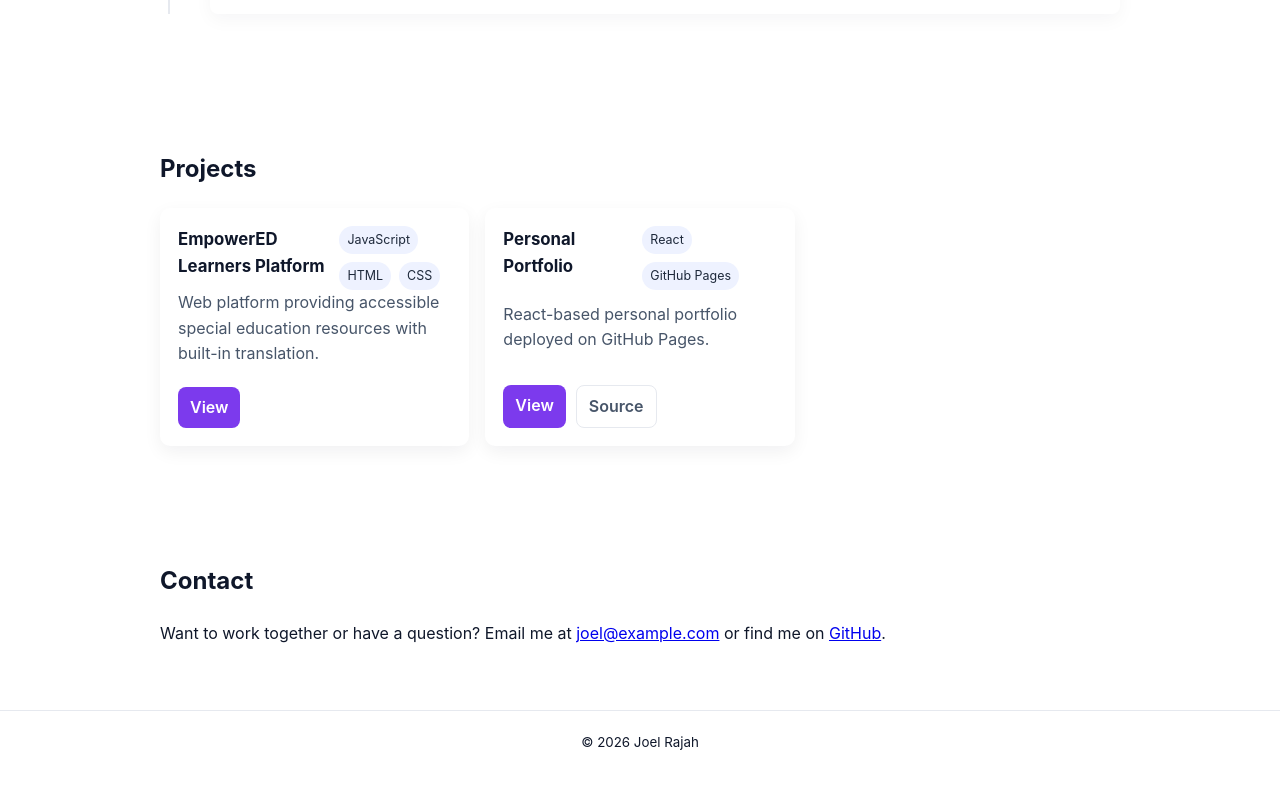
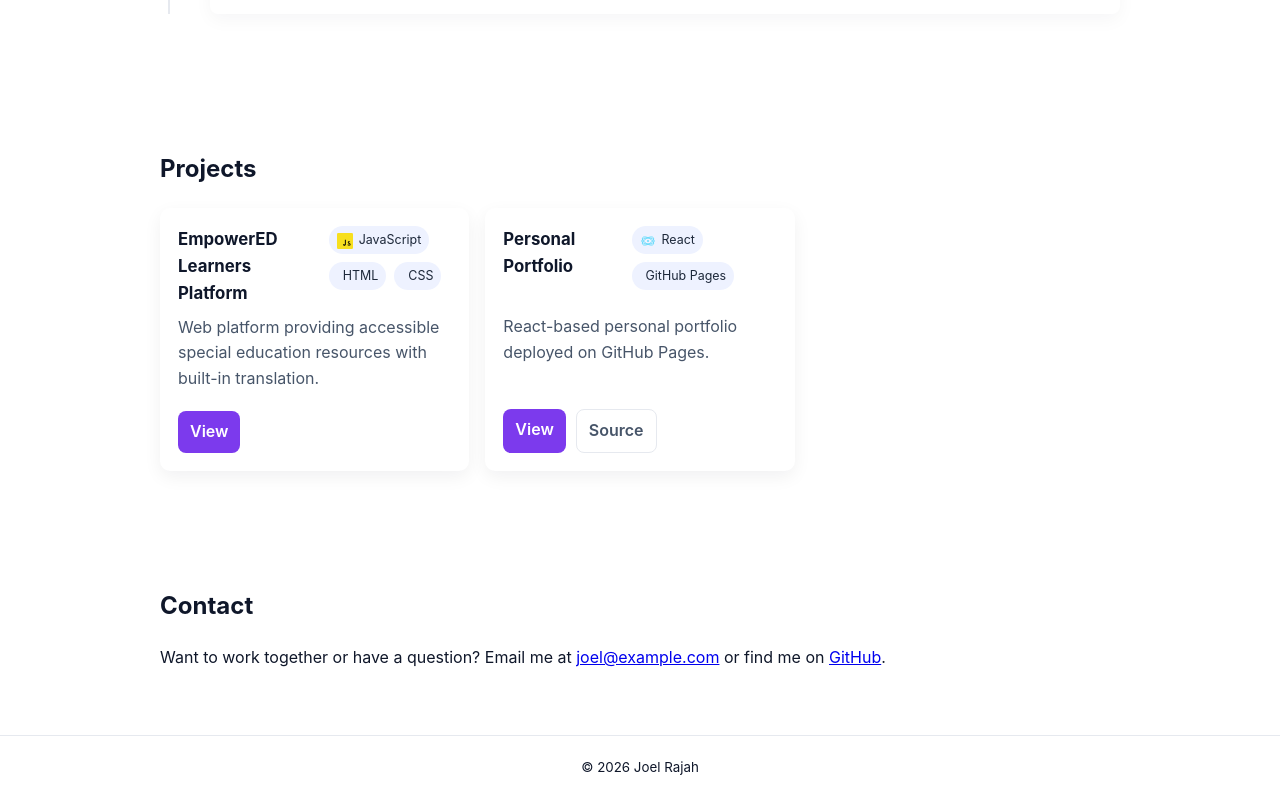
Before and after one commit to joelrajah08/joelrajah08.github.io, a React (Create React App) app: page / in a window 1280 px wide. Shown: the part 1236-2033 px from the top of the page. Before the commit the page ends 2009 px from the top, so only its background shows below. Built offline with nearby package versions, Linux system fonts and the light colour scheme.

Commit message:
feat(projects): add hover animation, inline tech icons, and modal project detail view

```diff
--- a/src/App.css
+++ b/src/App.css
@@ -180,6 +180,47 @@
   .projects .grid { grid-template-columns: repeat(3, 1fr); }
 }
 
+/* Hover animation and accessibility */
+.project-card {
+  transition: transform .18s cubic-bezier(.2,.9,.2,1), box-shadow .18s ease;
+  cursor: pointer;
+}
+@media (prefers-reduced-motion: no-preference) {
+  .project-card:hover, .project-card:focus {
+    transform: translateY(-6px);
+    box-shadow: 0 14px 32px rgba(16,24,40,0.12);
+  }
+}
+
+/* Tech inline icon styles */
+.tech-inline { display:inline-flex; vertical-align:middle; }
+.tech-icon { display:block; }
+.tech-text { margin-left:6px; }
+
+/* Modal styles */
+.modal-overlay {
+  position: fixed;
+  inset: 0;
+  background: rgba(2,6,23,0.55);
+  display: flex;
+  align-items: center;
+  justify-content: center;
+  padding: 20px;
+  z-index: 60;
+}
+.modal-content {
+  background: white;
+  border-radius: 10px;
+  max-width: 720px;
+  width: 100%;
+  box-shadow: 0 20px 60px rgba(2,6,23,0.3);
+  padding: 18px;
+}
+.modal-header { display:flex; justify-content:space-between; align-items:center; gap:12px; }
+.modal-close { background:transparent; border:0; font-size:1.4rem; line-height:1; cursor:pointer; }
+.modal-body { margin-top:12px; }
+
+
 @media (max-width: 520px) {
   .hero h1 { font-size: 1.6rem; }
   .container { width: 94%; }
--- /dev/null
+++ b/src/components/Modal.js
@@ -0,0 +1,23 @@
+import React, { useEffect } from 'react';
+
+export default function Modal({ title, children, onClose }) {
+  useEffect(() => {
+    function onKey(e) {
+      if (e.key === 'Escape') onClose();
+    }
+    document.addEventListener('keydown', onKey);
+    return () => document.removeEventListener('keydown', onKey);
+  }, [onClose]);
+
+  return (
+    <div className="modal-overlay" role="dialog" aria-modal="true" aria-label={title} onClick={onClose}>
+      <div className="modal-content" onClick={(e) => e.stopPropagation()}>
+        <div className="modal-header">
+          <h3>{title}</h3>
+          <button className="modal-close" onClick={onClose} aria-label="Close">×</button>
+        </div>
+        <div className="modal-body">{children}</div>
+      </div>
+    </div>
+  );
+}
--- a/src/components/ProjectCard.js
+++ b/src/components/ProjectCard.js
@@ -1,13 +1,46 @@
-import React from 'react';
+import React, { useState } from 'react';
+import Modal from './Modal';
+
+function TechIcon({ name }) {
+  // Inline SVGs for a couple common techs; fall back to text badge
+  const key = name.toLowerCase();
+  if (key === 'react') {
+    return (
+      <svg className="tech-icon" width="16" height="16" viewBox="0 0 24 24" fill="none" aria-hidden>
+        <g stroke="#61dafb" strokeWidth="1.2" fill="none">
+          <ellipse cx="12" cy="12" rx="9.5" ry="4.5"/>
+          <ellipse cx="12" cy="12" rx="4.5" ry="9.5" transform="rotate(60 12 12)"/>
+          <ellipse cx="12" cy="12" rx="4.5" ry="9.5" transform="rotate(120 12 12)"/>
+        </g>
+        <circle cx="12" cy="12" r="1.4" fill="#61dafb" />
+      </svg>
+    );
+  }
+  if (key === 'javascript' || key === 'js') {
+    return (
+      <svg className="tech-icon" width="16" height="16" viewBox="0 0 24 24" aria-hidden>
+        <rect width="24" height="24" rx="2" fill="#f7df1e" />
+        <path d="M9.3 17.2l1-0.63c0.2 0.33 0.39 0.6 0.83 0.6 0.42 0 0.69-0.17 0.69-0.83V10h1.42v6.9c0 1.5-0.88 2.2-2.16 2.2-1.18 0-1.86-0.6-2.19-1.33zM15.8 17.47l1-0.58c0.3 0.5 0.68 0.87 1.35 0.87 0.56 0 0.92-0.28 0.92-0.67 0-0.46-0.36-0.62-0.97-0.89l-0.33-0.14c-0.95-0.4-1.58-0.9-1.58-1.95 0-0.97 0.74-1.71 1.9-1.71 0.82 0 1.41 0.28 1.84 1l-0.99 0.64c-0.22-0.39-0.46-0.54-0.85-0.54-0.39 0-0.64 0.25-0.64 0.54 0 0.38 0.25 0.54 0.83 0.78l0.33 0.14c1.12 0.48 1.78 1.05 1.78 2.18 0 1.25-0.98 1.74-2.3 1.74-1.29 0-2.12-0.6-2.52-1.4z" fill="#000"/>
+      </svg>
+    );
+  }
+  return null;
+}
 
 export default function ProjectCard({ project }) {
+  const [open, setOpen] = useState(false);
+
   return (
-    <article className="project-card">
+    <>
+      <article className="project-card" onClick={() => setOpen(true)} tabIndex={0} onKeyDown={(e)=>{ if(e.key==='Enter') setOpen(true); }} role="button" aria-pressed="false">
         <div className="project-top">
           <h3 className="project-title">{project.title}</h3>
           <div className="project-tech">
             {(project.tech || []).map((t, i) => (
-            <span className="tech-badge" key={i}>{t}</span>
+              <span className="tech-badge" key={i} title={t}>
+                <span className="tech-inline">{TechIcon({ name: t })}</span>
+                <span className="tech-text">{t}</span>
+              </span>
             ))}
           </div>
         </div>
@@ -16,12 +49,29 @@ export default function ProjectCard({ project }) {
 
         <div className="project-actions">
           {project.link && (
-          <a className="project-link" href={project.link} target="_blank" rel="noreferrer">View</a>
+            <a className="project-link" href={project.link} target="_blank" rel="noreferrer" onClick={(e)=>e.stopPropagation()}>View</a>
           )}
           {project.github && (
-          <a className="project-link muted" href={project.github} target="_blank" rel="noreferrer">Source</a>
+            <a className="project-link muted" href={project.github} target="_blank" rel="noreferrer" onClick={(e)=>e.stopPropagation()}>Source</a>
           )}
         </div>
       </article>
+
+      {open && (
+        <Modal title={project.title} onClose={() => setOpen(false)}>
+          <p style={{marginTop:0}}>{project.description}</p>
+          <h4>Tech</h4>
+          <div style={{display:'flex',gap:8,flexWrap:'wrap'}}>
+            {(project.tech||[]).map((t,i)=>(
+              <span key={i} className="tech-badge">{TechIcon({name:t})} <span style={{marginLeft:6}}>{t}</span></span>
+            ))}
+          </div>
+          <div style={{marginTop:12}}>
+            {project.link && <a className="project-link" href={project.link} target="_blank" rel="noreferrer">Open project</a>}
+            {project.github && <a className="project-link muted" style={{marginLeft:8}} href={project.github} target="_blank" rel="noreferrer">View source</a>}
+          </div>
+        </Modal>
+      )}
+    </>
   );
 }
```
Lines whose indentation alone changed are shown as unchanged.
